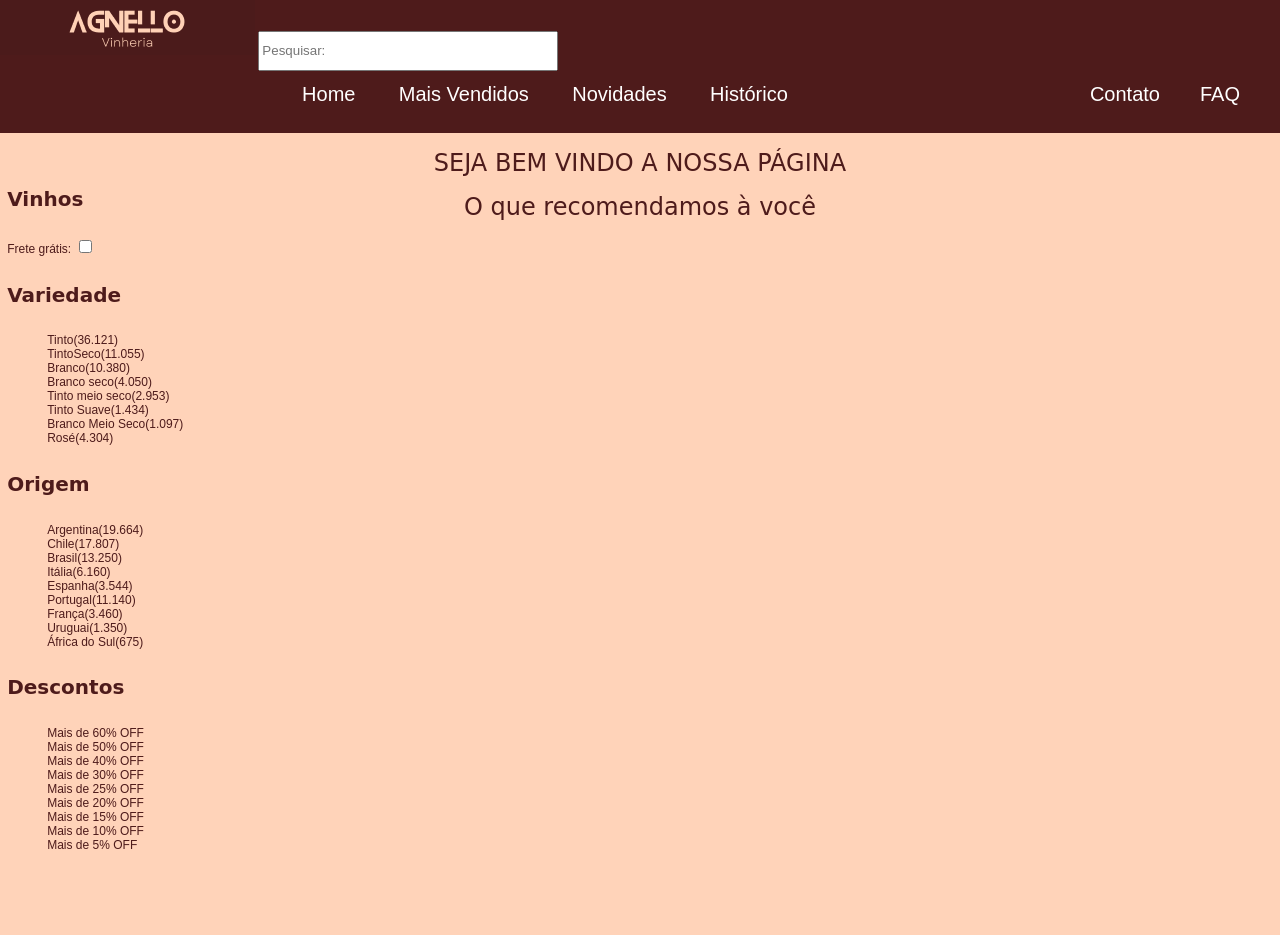
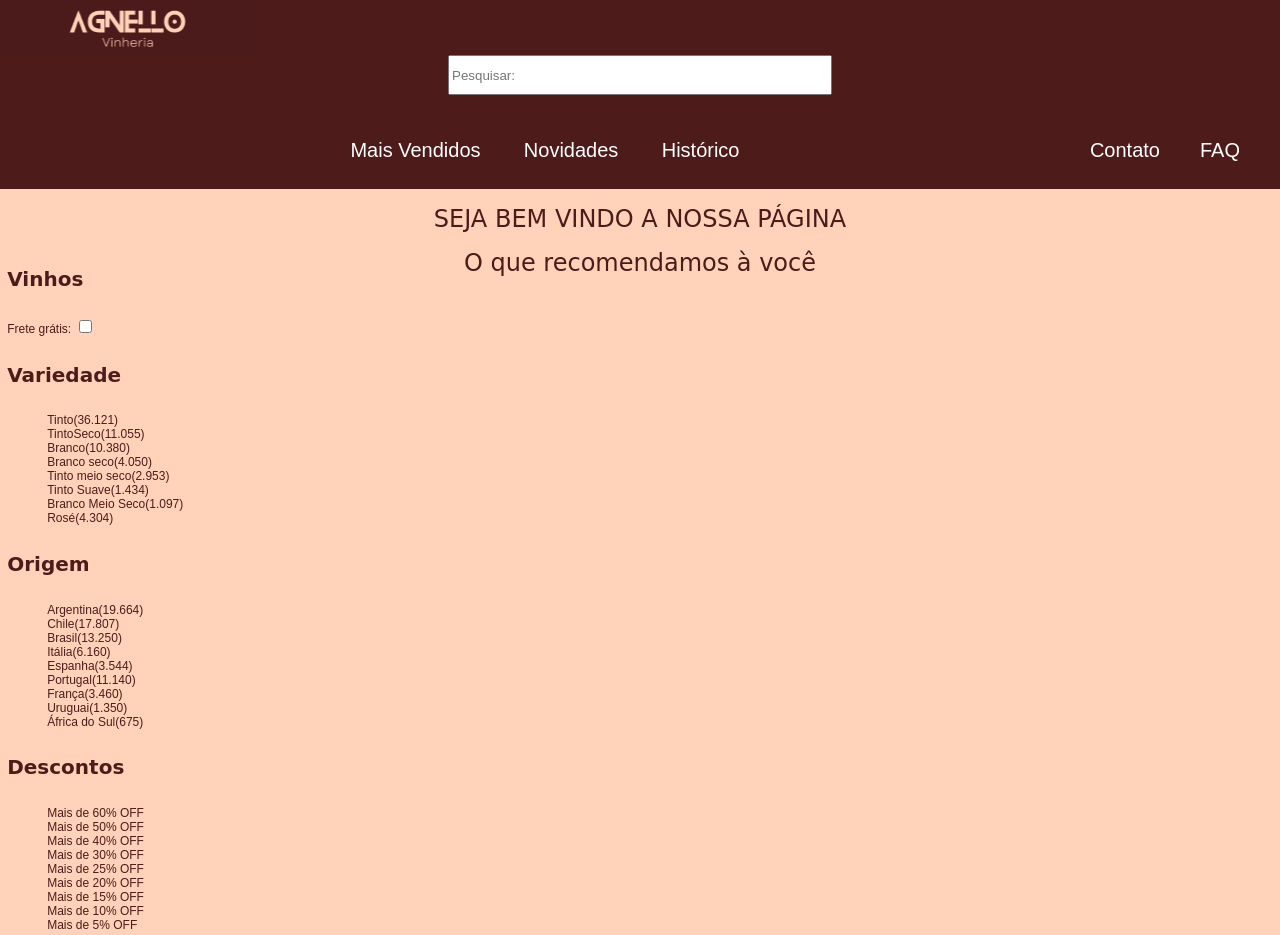
Before and after one commit to AllanVI9/cp2-front-end, a plain HTML site: page index.html in a window 1280 px wide. Shown: the top 935 px of the page. Drawn offline with Linux system fonts and the light colour scheme.

Commit message:
Add files via upload

```diff
--- a/index.html
+++ b/index.html
@@ -10,12 +10,11 @@
 
 <body>
   <main class="topo">
-    <img src="./img/agnello.png" />
+    <img class="logo" src="./img/agnello.png" />
     <input placeholder="Pesquisar:" class="pesquisa" type="search"></input>
     <nav id="menu">
       <ul>
-        <li><a href="index.html">Home</a></li>
-        <li><a href="sobre.html">Mais Vendidos</a></li>
+        <li><a href="index.html">Mais Vendidos</a></li>
         <li><a href="contato.html">Novidades</a></li>
         <li><a href="quiz.html">Histórico</a></li>
         <li class="end"><a href="faq.html">FAQ</a></li>
@@ -24,12 +23,12 @@
     </nav>
   </main>
 
-  <div class="conteudo">
+  <main class="conteudo">
     <h1 class="titulo">SEJA BEM VINDO A NOSSA PÁGINA</h1>
     <h1 class="titulo">O que recomendamos à você</h1>
-  </div>
+  </main>
 
-  <div class="protocolo">
+  <aside class="protocolo">
     <h4 class="titulo2">Vinhos</h4>
 
     <label for="Name">Frete grátis: </label>
@@ -166,7 +165,7 @@
         </li>
       </ul>
     </div>
-  </div>
+  </aside>
 
   <footer>@2023-todos os direitos reservados à companhia agnello</footer>
   <script>
--- a/styles.css
+++ b/styles.css
@@ -10,17 +10,22 @@ body {
 
 .topo {
   background-color: #4E1B1B;
-  width: 100%;
+  text-align: center;
+}
 
+.logo{
+  display: flex;
+  margin-top: 0;
+  width: 20%;
 }
 
 .pesquisa {
-  width: 300px;
+  margin-bottom: 2rem;
   height: 40px;
+  width: 30%;
 }
 
 #menu {
-
   height: 50px;
   text-align: center;
 }
@@ -98,7 +103,7 @@ p {
   width: 600px;
   height: 200px;
   left: 24%;
-  top: 20%;
+  top: 30%;
   margin-left: -300px;
 }
 
@@ -108,6 +113,7 @@ p {
 } */
 
 footer {
+  /* position: relative; */
   position: absolute;
   bottom: 0;
   top: 150%;
```
